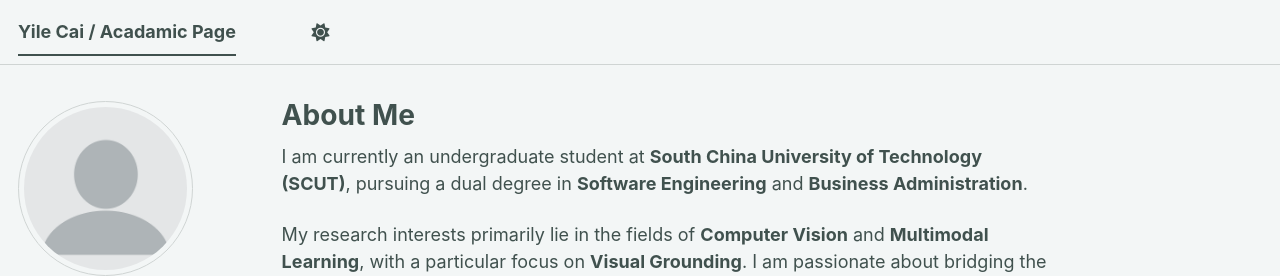
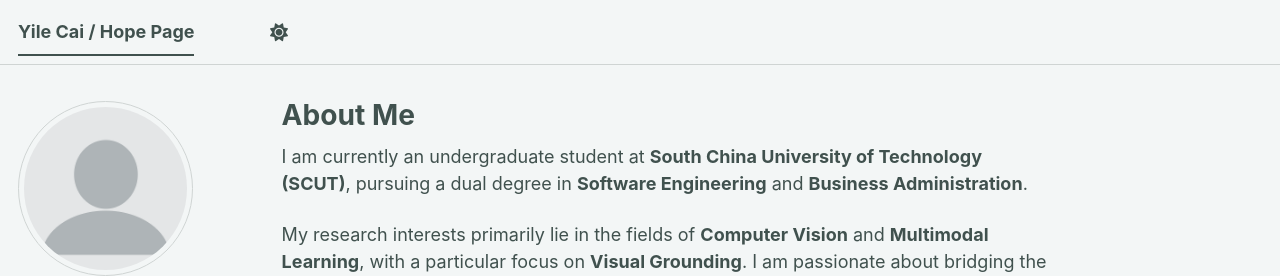
Before and after one commit to Keria04/Keria04.github.io, a Jekyll site: the page built from _pages/about.md, in a window 1280 px wide. Shown: the top 276 px of the page. Built offline with Jekyll 4.4.1, drawn with Linux system fonts in a browser that asks for light colours; some web fonts are replaced; a script bundle is joined from its source files by our own code; library files that are not in the unit come from our copies.

Commit message:
Update _config.yml

```diff
--- a/_config.yml
+++ b/_config.yml
@@ -9,7 +9,7 @@
 # Basic Site Settings
 locale                   : "en-US"
 site_theme               : "mint" # The available themes options are "default", "air", "sunrise", "mint", "dirt" and "contrast"
-title                    : "Yile Cai / Acadamic Page"
+title                    : "Yile Cai / Hope Page"
 title_separator          : "-"
 name                     : &name "Yile Cai"
 description              : &description "I am currently an undergraduate student at South China University of Technology, majoring in Software Engineering and Business Administration (dual degree program)."   # Update this with a general description of your site, this is the default if not overridden by a page
```
